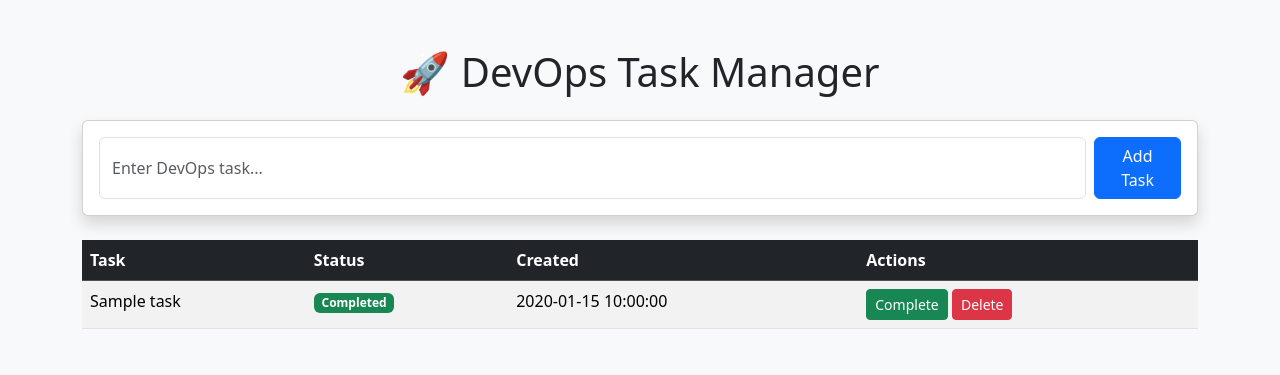
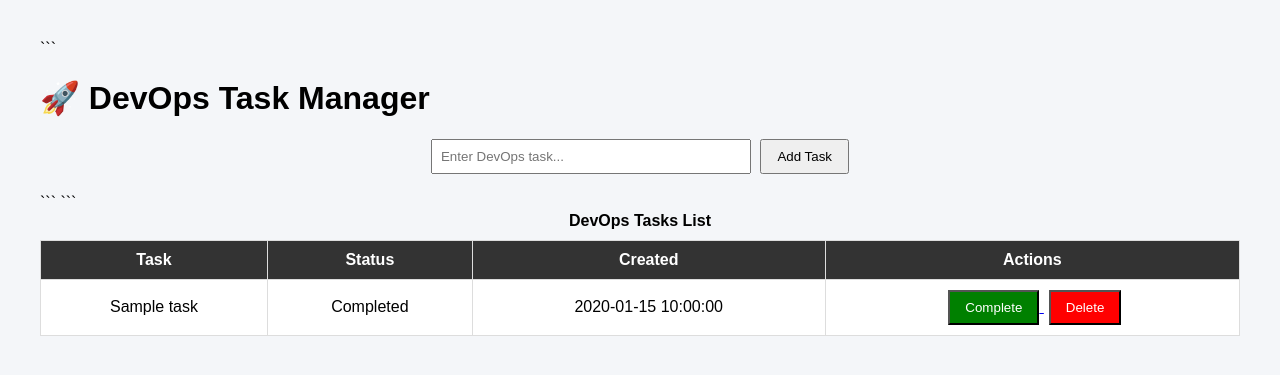
Before and after one commit to Vaish404/devops-demo-app, a Flask app: template templates/index.html in a window 1280 px wide. Shown: the top 375 px of the page. Run offline with Flask 3, Linux system fonts and the light colour scheme; the template is opened without the code that fills it: most values are stand-ins (such as "Sample title", 1, 10 or a date in 2020).

Commit message:
Refactor HTML structure and styles for index page

````diff
--- a/templates/index.html
+++ b/templates/index.html
@@ -1,32 +1,85 @@
 <!DOCTYPE html>
-<html>
+
+<html lang="en">
 <head>
+    <meta charset="UTF-8">
     <title>DevOps Task Manager</title>
+    <style>
+        body {
+            font-family: Arial, sans-serif;
+            margin: 40px;
+            background-color: #f4f6f9;
+        }
 
-<link href="https://cdn.jsdelivr.net/npm/bootstrap@5.3.2/dist/css/bootstrap.min.css" rel="stylesheet">
+```
+    h1 {
+        text-align: center;
+    }
+
+    form {
+        margin-bottom: 20px;
+        text-align: center;
+    }
+
+    input[type="text"] {
+        padding: 8px;
+        width: 300px;
+    }
+
+    button {
+        padding: 8px 15px;
+        margin-left: 5px;
+        cursor: pointer;
+    }
+
+    table {
+        width: 100%;
+        border-collapse: collapse;
+        background: white;
+    }
+
+    caption {
+        font-weight: bold;
+        margin-bottom: 10px;
+    }
+
+    th, td {
+        padding: 10px;
+        border: 1px solid #ddd;
+        text-align: center;
+    }
+
+    th {
+        background-color: #333;
+        color: white;
+    }
+
+    .complete {
+        background-color: green;
+        color: white;
+    }
+
+    .delete {
+        background-color: red;
+        color: white;
+    }
+</style>
+```
 
 </head>
 
-<body class="bg-light">
+<body>
 
-<div class="container mt-5">
+<h1>🚀 DevOps Task Manager</h1>
 
-<h1 class="text-center mb-4">🚀 DevOps Task Manager</h1>
-
-<div class="card p-3 shadow">
-
-<form method="POST" class="d-flex gap-2">
-<input type="text" name="task" class="form-control" placeholder="Enter DevOps task..." required>
-<button class="btn btn-primary">Add Task</button>
+<form action="/add" method="post">
+    <input type="text" name="task" placeholder="Enter DevOps task..." required>
+    <button type="submit">Add Task</button>
 </form>
 
-</div>
-
-<div class="mt-4">
-
-<table class="table table-striped table-hover">
-
-<thead class="table-dark">
+<table>
+    <caption>DevOps Tasks List</caption>
+    <thead>
         <tr>
             <th>Task</th>
             <th>Status</th>
@@ -35,45 +88,28 @@
         </tr>
     </thead>
 
+```
 <tbody>
+    {% for task in tasks %}
+    <tr>
+        <td>{{ task.task }}</td>
+        <td>{{ task.status }}</td>
+        <td>{{ task.created }}</td>
+        <td>
+            <a href="/complete/{{ loop.index0 }}">
+                <button class="complete">Complete</button>
+            </a>
 
-{% for task in tasks %}
-
-<tr>
-
-<td>{{ task.name }}</td>
-
-<td>
-
-{% if task.status == "Completed" %}
-<span class="badge bg-success">Completed</span>
-{% else %}
-<span class="badge bg-warning">Pending</span>
-{% endif %}
-
+            <a href="/delete/{{ loop.index0 }}">
+                <button class="delete">Delete</button>
+            </a>
         </td>
-
-<td>{{ task.created }}</td>
-
-<td>
-
-<a href="/complete/{{ loop.index0 }}" class="btn btn-success btn-sm">Complete</a>
-
-<a href="/delete/{{ loop.index0 }}" class="btn btn-danger btn-sm">Delete</a>
-
-</td>
-
     </tr>
-
     {% endfor %}
-
 </tbody>
+```
 
 </table>
 
-</div>
-
-</div>
-
 </body>
 </html>
````
Lines whose indentation alone changed are shown as unchanged.
